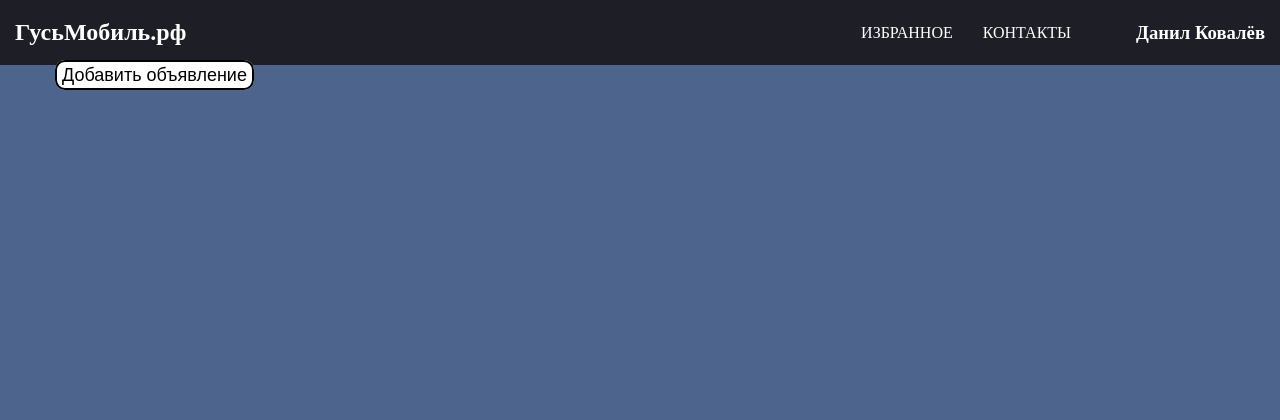
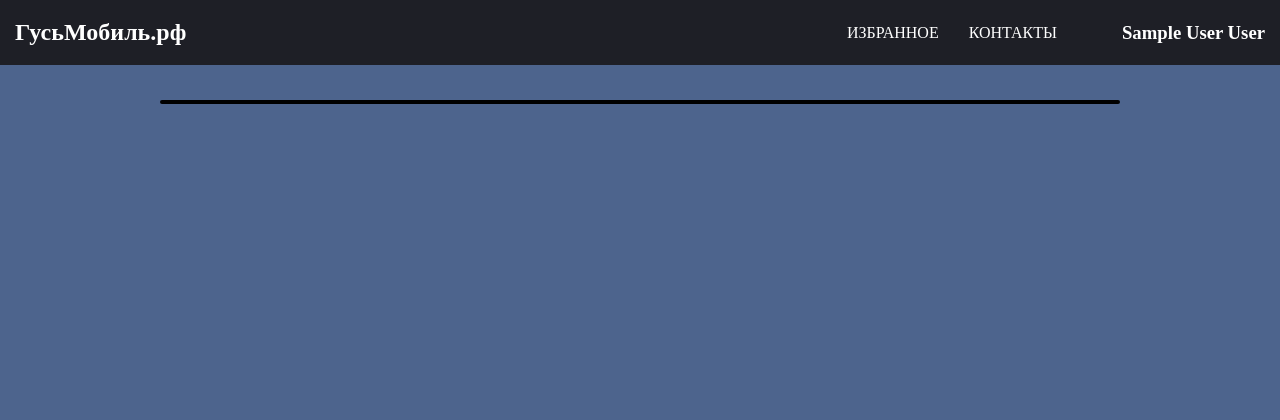
Before and after one commit to JimmyNeutron228/Gusmobil, a Flask app: page / in a window 1280 px wide. Shown: the top 420 px of the page. After the commit the page ends 104 px from the top, so only its background shows below. Run offline with Flask 2, Linux system fonts and the light colour scheme; a user stored in the database is signed in; tables that the repository leaves empty hold one stand-in row (values such as "Sample post"); some web fonts are replaced.

Commit message:
Добавление объявлений нормальное

```diff
--- a/data/users.py
+++ b/data/users.py
@@ -1,4 +1,3 @@
-import datetime
 import sqlalchemy
 from .db_session import SqlAlchemyBase
 from sqlalchemy import orm
@@ -24,3 +23,6 @@ class Users(SqlAlchemyBase, UserMixin):
 
     def check_password(self, password):
         return check_password_hash(self.hashed_password, password)
+
+    def __str__(self):
+        return self.id
--- a/main.py
+++ b/main.py
@@ -1,3 +1,4 @@
+import os
 from data import db_session
 from data.users import Users
 from data.ads import Ads
@@ -37,15 +38,19 @@ def load_user(user_id):
 
 @app.route('/')
 def index():
-    return render_template('index.html')
+    db_sess = db_session.create_session()
+    ads = db_sess.query(Ads).all()
+    return render_template('index.html', ads=ads)
+
 
 
 @app.route('/add_ad', methods=['GET', 'POST'])
+@login_required
 def add_ads():
     form = Adds()
     if form.validate_on_submit():
         session = db_session.create_session()
-        add = Adds(
+        add = Ads(
             brand=form.brand.data,
             model=form.model.data,
             price=form.price.data,
@@ -57,7 +62,20 @@ def add_ads():
             mileage=form.mileage.data,
             year=form.year.data,
             about=form.about.data
-            )
+        )
+        requested_files = request.files.getlist('file')
+        id = session.query(Users).filter(Users.name == current_user.name,
+                                         Users.email == current_user.email,
+                                         Users.surname == current_user.surname).first().id
+        os.chdir(f'users_data/profile_{id}')
+        dir_kol = len(os.listdir())
+        os.mkdir(f'ad_{dir_kol + 1}')
+        os.chdir(f'ad_{dir_kol + 1}')
+        for i in range(len(requested_files)):
+            requested_files[i].save(f'image_{i + 1}.jpg')
+        db_images_list = os.listdir()
+        add.images = ', '.join(db_images_list)
+        add.user_id = id
         session.add(add)
         session.commit()
         return redirect('/')
@@ -93,10 +111,18 @@ def register():
         user = Users(
             surname=form.surname.data,
             name=form.name.data,
-            email=form.email.data)
+            email=form.email.data
+        )
         user.set_password(form.password.data)
         session.add(user)
         session.commit()
+        id = session.query(Users).filter(Users.name == user.name,
+                                         Users.email == user.email,
+                                         Users.surname == user.surname).first().id
+        os.chdir('users_data')
+        new_dir_name = 'profile_' + str(id)
+        if not os.path.isdir(new_dir_name):
+            os.mkdir(new_dir_name)
         return redirect('/')
     return render_template('register.html', title='Регистрация', form=form)
 
--- a/static/css/index.css
+++ b/static/css/index.css
@@ -10,6 +10,7 @@ body {
     box-sizing: border-box;
     transition: 0.4s ease all;
 }
+
 h1,
 h2,
 h3,
@@ -18,12 +19,16 @@ h5,
 h6 {
     margin: 0;
 }
+
 ul {
     padding: 0;
     margin: 0;
 }
+
 .navbar {
     background: #1e1f26;
+    position: fixed;
+    top: 0;
     color: #fff;
     padding: 15px;
     width: 100%;
@@ -31,10 +36,12 @@ ul {
     display: flex;
     align-items: center;
 }
+
 .navbar .logo {
     cursor: pointer;
     font-family: "Lacquer";
 }
+
 .navbar ul.links {
     font-family: "Nunito";
     margin-left: auto;
@@ -44,6 +51,7 @@ ul {
     align-items: center;
     transition: 0.4s ease all, 0s ease background;
 }
+
 .navbar ul.links li {
     text-transform: uppercase;
     padding: 0 15px;
@@ -53,17 +61,21 @@ ul {
     align-items: center;
     transition: 0.4s ease all, 0s ease margin;
 }
+
 .navbar ul.links li a {
     text-decoration: none;
     color: #fff;
 }
+
 .navbar ul.links li:hover {
     background: #283655;
     cursor: pointer;
 }
+
 .navbar ul.links li:hover a {
     color: #fff;
 }
+
 button {
     background: #ffc600;
     outline: none;
@@ -73,6 +85,7 @@ button {
     border: 1px solid #e6b200;
     letter-spacing: 1px;
 }
+
 button:hover {
     cursor: pointer;
     transform: scale(1.1);
@@ -80,6 +93,7 @@ button:hover {
     background: #222;
     border-color: #000;
 }
+
 .content {
     background-size: cover;
     height: calc(100vh - 65px);
@@ -89,18 +103,22 @@ button:hover {
     align-items: center;
     color: #fff;
 }
+
 .content h2 {
     color: #ffc600;
 }
+
 .navbar.sticky {
     position: fixed;
     z-index: 40;
 }
+
 .navbar.sticky ~ main {
     position: relative;
     z-index: 20;
     top: 65px;
 }
+
 section {
     background: #000;
     color: #ffc600;
@@ -109,11 +127,13 @@ section {
     font-weight: bold;
     letter-spacing: 0.5px;
 }
+
 @media screen and (max-width: 850px) {
     .navbar .right {
         height: 0;
         overflow: hidden;
     }
+
     .toggle {
         position: absolute;
         top: 32.5px;
@@ -128,25 +148,31 @@ section {
         justify-content: center;
         align-items: center;
     }
+
     .toggle > * {
         width: 80%;
         height: 2px;
         background: #fff;
         margin: 3px 0;
     }
+
     .navbar.collapsed .toggle .line1 {
         transform: rotate(-45deg) translate(-4px, 5px);
     }
+
     .navbar.collapsed .toggle .line2 {
         opacity: 0;
     }
+
     .navbar.collapsed .toggle .line3 {
         transform: rotate(45deg) translate(-5px, -6px);
     }
+
     .navbar.collapsed .logo {
         position: absolute;
         z-index: 44;
     }
+
     .navbar .links {
         position: fixed;
         background: #080808;
@@ -158,21 +184,27 @@ section {
         width: 45vw;
         height: 100vh;
     }
+
     .navbar .links li:first-child {
         margin-top: 80px;
     }
+
     .navbar.collapsed .links {
         left: 0;
     }
+
     .navbar.collapsed .links a {
         color: #fff;
     }
+
     .navbar.collapsed .links li {
         width: 100%;
     }
+
     .navbar.collapsed .links li:hover a {
         color: #283655;
     }
+
     .navbar.collapsed .right {
         position: fixed;
         font-family: "Nunito";
@@ -184,35 +216,42 @@ section {
         transform: translateX(-50%);
         z-index: 45;
     }
+
     .navbar.collapsed ~ main {
         filter: blur(1px);
         opacity: 0.8;
     }
+
     .navbar.sticky {
         position: fixed;
         z-index: 40;
     }
 }
+
 .container {
-  max-width: 1170px;
+    max-width: 1200px;
     margin: auto;
-  height: 1000px;
+    width: 100%;
+    height: 100%;
 }
+
 .card {
     margin-left: auto;
     margin-right: auto;
-    margin-top: 30px;
+    margin-top: 100px;
+
     max-width: 80%;
     padding: 0;
     border: 2px solid black;
     border-radius: 15px;
     background-color: #d0e1f9;
 }
+
 .blubtn {
-  width:100px;
-  height:35px;
-  text-align:center;
-  display:block;
+    width: 100px;
+    height: 35px;
+    text-align: center;
+    display: block;
     font-family: arial;
     text-decoration: none;
     font-weight: 300;
@@ -226,6 +265,7 @@ section {
     transition: .5s;
     border-radius: 10px;
 }
+
 .blubtn:hover {
     top: 5px;
     transition: .5s;
@@ -234,19 +274,22 @@ section {
     border: #000 1px solid;
     border-radius: 10px;
 }
+
 .blubtn:active {
     color: #000;
     border: #1A1A1A 1px solid;
     transition: .07s;
     background-color: #FFF;
 }
-.title_logo{
+
+.title_logo {
     text-decoration: None;
     color: #FFF;
 }
-.add_ad{
-  width:100px;
-  height:35px;
+
+.add_ad {
+    width: 100px;
+    height: 35px;
     font-family: arial;
     text-decoration: none;
     font-weight: 300;
@@ -260,3 +303,12 @@ section {
     margin: 20px auto;
     border-radius: 10px;
 }
+
+input {
+    margin-left: 2%;
+}
+
+.loaded_images {
+    width: 33%;
+    margin-left: 33%;
+}
--- /dev/null
+++ b/static/js/script1.js
@@ -0,0 +1,17 @@
+function showFile(e) {
+    var files = e.target.files;
+    for (var i = 0, f; f = files[i]; i++) {
+        if (!f.type.match('image.*')) continue;
+        var fr = new FileReader();
+        fr.onload = (function (theFile) {
+            return function (e) {
+                var div = document.createElement("div");
+                div.innerHTML = "<div><img class='loaded_images' src='" + e.target.result + "' /></div>";
+                document.getElementById("list").insertBefore(div, null);
+            };
+        })(f);
+        fr.readAsDataURL(f);
+    }
+}
+
+document.getElementById('files').addEventListener('change', showFile, false);
--- a/templates/base.html
+++ b/templates/base.html
@@ -38,5 +38,6 @@
         {% block content %} {% endblock %}
     </div>
     <script src="../static/js/script.js"></script>
+    <script src="../static/js/script1.js"></script>
 </body>
 </html>
--- a/templates/index.html
+++ b/templates/index.html
@@ -1,9 +1,13 @@
 {% extends "base.html" %}
 
 {% block content %}
-    {% if current_user.is_authenticated %}
-        <a class="add_ad btn" href="/add_ad">Добавить объявление</a>
-    {% else %}
-        <a class="add_ad btn" href="/login">Добавить объявление</a>
-    {% endif %}
+<div class="row">
+    {% for elem in ads %}
+        <div class="col-xs-12 col-sm-6 col-md-4 col-lg-3">
+            <div class="card">
+
+            </div>
+        </div>
+    {% endfor %}
+</div>
 {% endblock %}
```
Also changed, not shown: data/ads.py (+11 -3 lines), static/js/script.js (+5 -5 lines), templates/add_ad.html (+7 -2 lines), db/gus_auto.db. Lines whose indentation alone changed are shown as unchanged.
